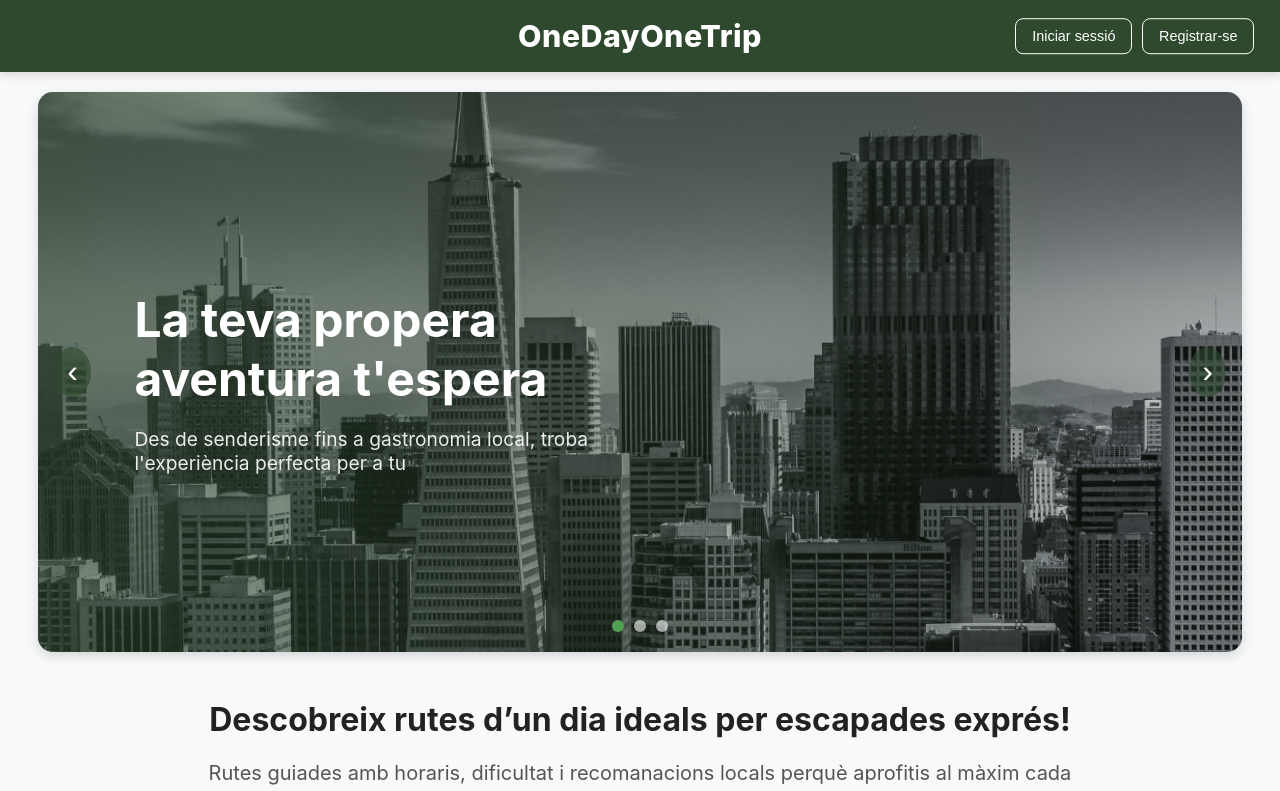
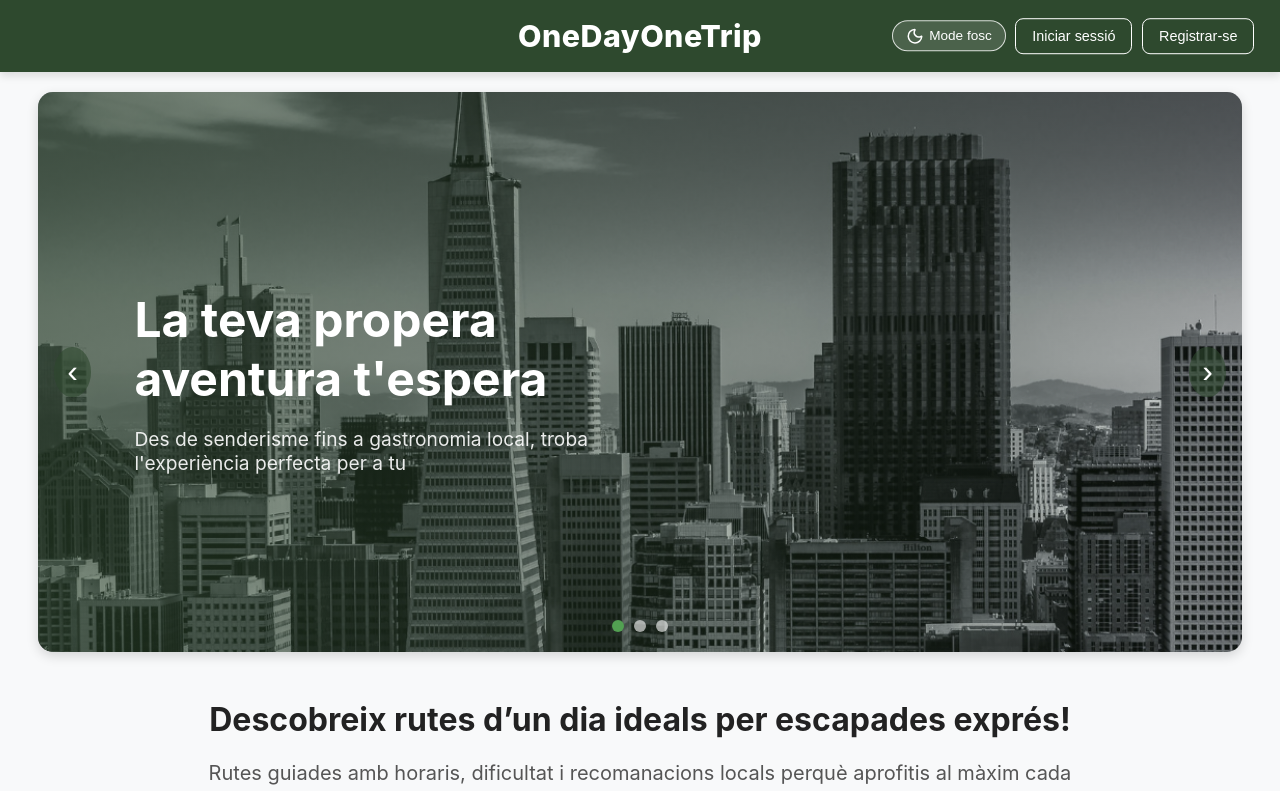
Before and after one commit to UB-ES-2025-A1/OneDayOneTrip, a React (Vite) app in the folder frontend/: page / in a window 1280 px wide. Shown: the top 791 px of the page. Built offline with nearby package versions, Linux system fonts and the light colour scheme; no server answers.

Commit message:
boto per aplicar el mode fosc

```diff
--- a/frontend/src/components/Header.tsx
+++ b/frontend/src/components/Header.tsx
@@ -1,4 +1,6 @@
-import { UserCircle, ArrowLeft, Home as HomeIcon } from "lucide-react";
+// Header.tsx
+import { useEffect, useState } from "react";
+import { UserCircle, ArrowLeft, Home as HomeIcon, Moon, Sun } from "lucide-react";
 import { useNavigate } from "react-router-dom";
 import "../styles/Header.css";
 import { type User } from "firebase/auth";
@@ -13,6 +15,17 @@ interface HeaderProps {
   variant?: "home" | "ruta" | "perfil";
 }
 
+// Funció per decidir tema inicial (localStorage o preferència del sistema)
+function getInitialTheme(): "light" | "dark" {
+  if (typeof window === "undefined") return "light";
+
+  const stored = localStorage.getItem("theme");
+  if (stored === "light" || stored === "dark") return stored;
+
+  const prefersDark = window.matchMedia?.("(prefers-color-scheme: dark)").matches;
+  return prefersDark ? "dark" : "light";
+}
+
 export default function Header({
   currentUser,
   onLogout,
@@ -23,6 +36,18 @@ export default function Header({
   variant = "home",
 }: HeaderProps) {
   const navigate = useNavigate();
+
+  const [theme, setTheme] = useState<"light" | "dark">(getInitialTheme);
+
+  // Cada cop que canvia el tema → actualitzem l'HTML i el guardem
+  useEffect(() => {
+    document.documentElement.setAttribute("data-theme", theme);
+    localStorage.setItem("theme", theme);
+  }, [theme]);
+
+  const toggleTheme = () => {
+    setTheme((prev) => (prev === "light" ? "dark" : "light"));
+  };
 
   const goHome = () => navigate("/");
   const goProfile = () => navigate("/perfil");
@@ -47,6 +72,18 @@ export default function Header({
       </h1>
 
       <div className="header-right">
+        {/* Botó mode clar/fosc */}
+        <button
+          className="theme-toggle-btn"
+          onClick={toggleTheme}
+          aria-label="Canviar tema"
+        >
+          {theme === "light" ? <Moon size={18} /> : <Sun size={18} />}
+          <span className="theme-toggle-text">
+            {theme === "light" ? "Mode fosc" : "Mode clar"}
+          </span>
+        </button>
+
         {currentUser ? (
           <>
             <button
--- a/frontend/src/styles/Header.css
+++ b/frontend/src/styles/Header.css
@@ -173,3 +173,43 @@
     padding: 0.35rem 0.6rem;
   }
 }
+/* --- Botó de canvi de tema (light / dark) --- */
+
+.theme-toggle-btn {
+  background: rgba(255, 255, 255, 0.14);
+  border: 1.5px solid rgba(255, 255, 255, 0.8);
+  color: #ffffff;
+  border-radius: 999px;
+  padding: 0.35rem 0.8rem;
+  display: inline-flex;
+  align-items: center;
+  gap: 0.35rem;
+  cursor: pointer;
+  font-size: 0.85rem;
+  font-weight: 500;
+  transition:
+    background 0.25s ease,
+    transform 0.18s ease,
+    color 0.25s ease,
+    border-color 0.25s ease;
+}
+
+.theme-toggle-btn:hover {
+  background: rgba(255, 255, 255, 0.24);
+  transform: translateY(-1px);
+}
+
+.theme-toggle-btn svg {
+  display: block;
+}
+
+/* Potser el text el vols amagar en pantalles petites */
+@media (max-width: 600px) {
+  .theme-toggle-text {
+    display: none;
+  }
+
+  .theme-toggle-btn {
+    padding: 0.35rem 0.45rem;
+  }
+}
```
